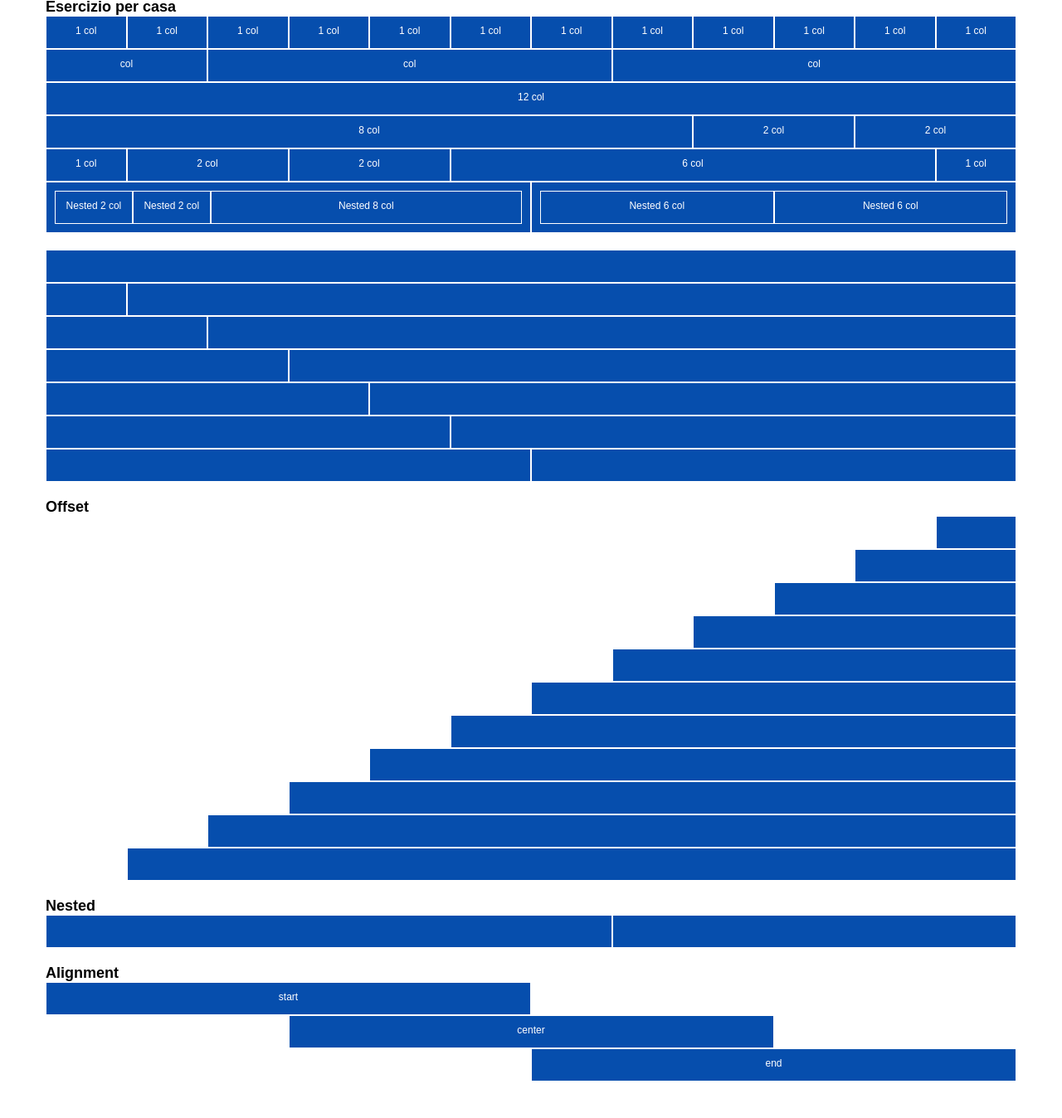
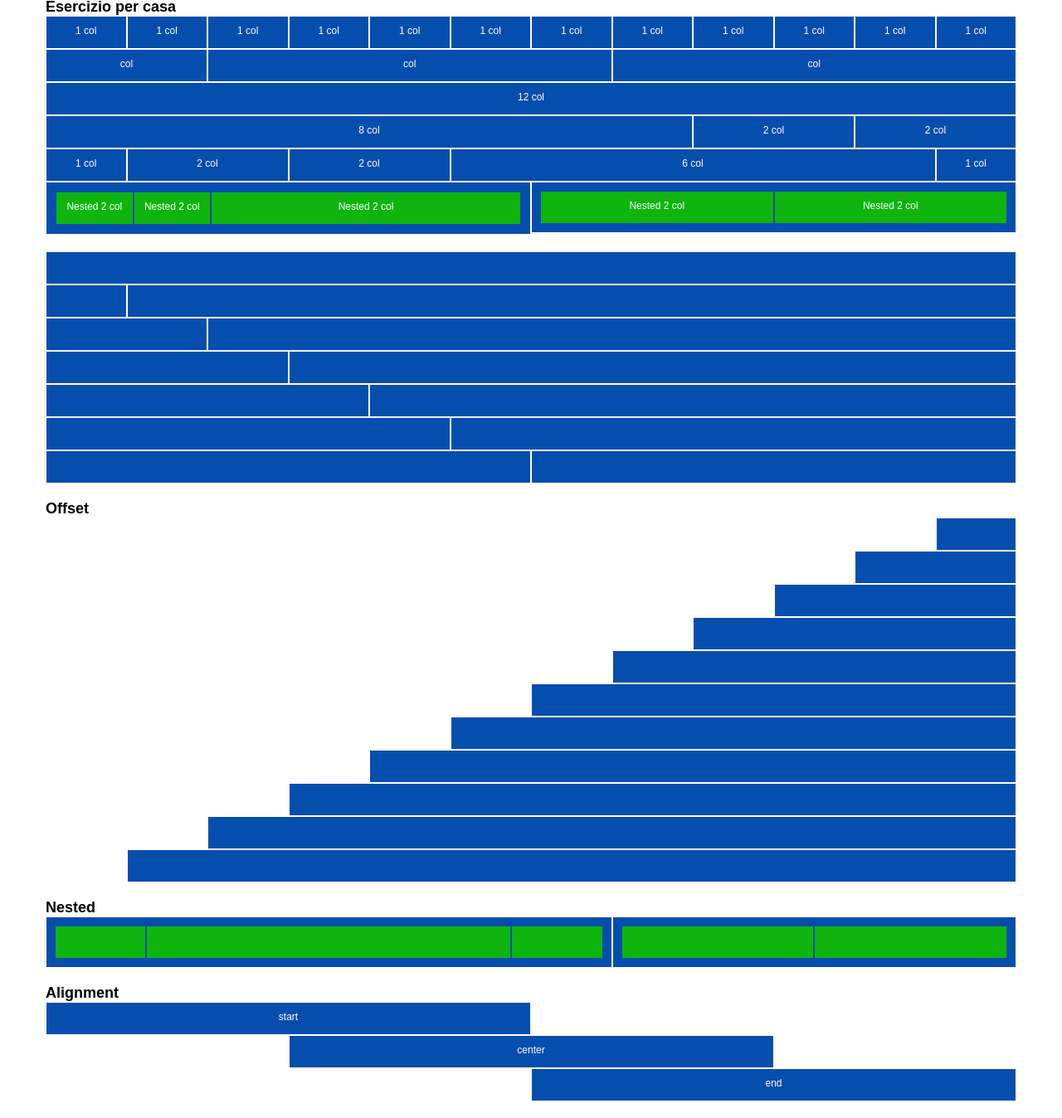
Before and after one commit to FrancescoFolgheraiter/html-css-12bool, a plain HTML site: page index.html in a window 1280 px wide. Shown: the part 2-1350 px from the top of the page at 83% size. Before the commit the page ends 1326 px from the top, so only its background shows below. Drawn offline with Linux system fonts and the light colour scheme.

Commit message:
add style card

```diff
--- a/css/style.css
+++ b/css/style.css
@@ -17,7 +17,7 @@ html{
     font-size: 12px;
 }
 
-.row>*{
+.card{
     border:1px solid white;
     color:white;
     text-align: center;
@@ -29,6 +29,7 @@ html{
 
 .bg-green{
     background-color:rgb(15, 180, 15);
+    border:1px solid #064ead;
 }
 
 .margin-bot{
--- a/index.html
+++ b/index.html
@@ -20,58 +20,62 @@
                 Esercizio per casa
             </h2>
             <div class="row margin-bot">
-                <div class="col-1">1 col</div>
-                <div class="col-1">1 col</div>
-                <div class="col-1">1 col</div>
-                <div class="col-1">1 col</div>
-                <div class="col-1">1 col</div>
-                <div class="col-1">1 col</div>
-                <div class="col-1">1 col</div>
-                <div class="col-1">1 col</div>
-                <div class="col-1">1 col</div>
-                <div class="col-1">1 col</div>
-                <div class="col-1">1 col</div>
-                <div class="col-1">1 col</div>
-                <div class="col-2">col</div>
-                <div class="col">col</div>
-                <div class="col">col</div>
-                <div class="col-12">12 col</div>
-                <div class="col-8">8 col</div>
-                <div class="col-2">2 col</div>
-                <div class="col-2">2 col</div>
-                <div class="col-1">1 col</div>
-                <div class="col-2">2 col</div>
-                <div class="col-2">2 col</div>
-                <div class="col-6">6 col</div>
-                <div class="col-1">1 col</div>
+                <div class="col-1"><div class="card">1 col</div></div>
+                <div class="col-1"><div class="card">1 col</div></div>
+                <div class="col-1"><div class="card">1 col</div></div>
+                <div class="col-1"><div class="card">1 col</div></div>
+                <div class="col-1"><div class="card">1 col</div></div>
+                <div class="col-1"><div class="card">1 col</div></div>
+                <div class="col-1"><div class="card">1 col</div></div>
+                <div class="col-1"><div class="card">1 col</div></div>
+                <div class="col-1"><div class="card">1 col</div></div>
+                <div class="col-1"><div class="card">1 col</div></div>
+                <div class="col-1"><div class="card">1 col</div></div>
+                <div class="col-1"><div class="card">1 col</div></div>
+                <div class="col-2"><div class="card">col</div></div>
+                <div class="col"><div class="card">col</div></div>
+                <div class="col"><div class="card">col</div></div>
+                <div class="col-12"><div class="card">12 col</div></div>
+                <div class="col-8"><div class="card">8 col</div></div>
+                <div class="col-2"><div class="card">2 col</div></div>
+                <div class="col-2"><div class="card">2 col</div></div>
+                <div class="col-1"><div class="card">1 col</div></div>
+                <div class="col-2"><div class="card">2 col</div></div>
+                <div class="col-2"><div class="card">2 col</div></div>
+                <div class="col-6"><div class="card">6 col</div></div>
+                <div class="col-1"><div class="card">1 col</div></div>
                 <div class="col">
+                    <div class="card">
                     <div class="row bg-green">
-                        <div class="col-2">Nested 2 col</div>
-                        <div class="col-2">Nested 2 col</div>
-                        <div class="col-8">Nested 8 col</div>
+                        <div class="col-2"><div class="card bg-green">Nested 2 col</div></div>
+                        <div class="col-2"><div class="card bg-green">Nested 2 col</div></div>
+                        <div class="col-8"><div class="card bg-green">Nested 2 col</div></div>
+                    </div>
                     </div>
                 </div>
                 <div class="col">
-                    <div class="row bg-green">
-                        <div class="col-6">Nested 6 col</div>
-                        <div class="col-6">Nested 6 col</div>
+                    <div class="card">
+                        <div class="row">
+                            <div class="col-6"><div class="card bg-green">Nested 2 col</div></div>
+                            <div class="col-6"><div class="card bg-green">Nested 2 col</div></div>
+                        </div>
                     </div>
                 </div>
             </div>
             <div class="row margin-bot">
-                <div class="col-12"></div>
-                <div class="col-1"></div>
-                <div class="col-11"></div>
-                <div class="col-2"></div>
-                <div class="col-10"></div>
-                <div class="col-3"></div>
-                <div class="col-9"></div>
-                <div class="col-4"></div>
-                <div class="col-8"></div>
-                <div class="col-5"></div>
-                <div class="col-7"></div>
-                <div class="col-6"></div>
-                <div class="col-6"></div>
+                <div class="col-12"><div class="card"></div></div>
+                <div class="col-1"><div class="card"></div></div>
+                <div class="col-11"><div class="card"></div></div>
+                <div class="col-2"><div class="card"></div></div>
+                <div class="col-10"><div class="card"></div></div>
+                <div class="col-3"><div class="card"></div></div>
+                <div class="col-9"><div class="card"></div></div>
+                <div class="col-4"><div class="card"></div></div>
+                <div class="col-8"><div class="card"></div></div>
+                <div class="col-5"><div class="card"></div></div>
+                <div class="col-7"><div class="card"></div></div>
+                <div class="col-6"><div class="card"></div></div>
+                <div class="col-6"><div class="card"></div></div>
             </div>
         </div>
     </header>
@@ -82,32 +86,43 @@
         <div class="container">
             <h2>Offset</h2>
             <div class="row margin-bot">
-                <div class="col-offset-11 col-1"></div>
-                <div class="col-offset-10 col-2"></div>
-                <div class="col-3 col-offset-9"></div>
-                <div class="col-4 col-offset-8"></div>
-                <div class="col-5 col-offset-7"></div>
-                <div class="col-6 col-offset-6"></div>
-                <div class="col-7 col-offset-5"></div>
-                <div class="col-8 col-offset-4"></div>
-                <div class="col-9 col-offset-3"></div>
-                <div class="col-10 col-offset-2"></div>
-                <div class="col-11 col-offset-1"></div>
+                <div class="col-offset-11 col-1"><div class="card"></div></div>
+                <div class="col-offset-10 col-2"><div class="card"></div></div>
+                <div class="col-3 col-offset-9"><div class="card"></div></div>
+                <div class="col-4 col-offset-8"><div class="card"></div></div>
+                <div class="col-5 col-offset-7"><div class="card"></div></div>
+                <div class="col-6 col-offset-6"><div class="card"></div></div>
+                <div class="col-7 col-offset-5"><div class="card"></div></div>
+                <div class="col-8 col-offset-4"><div class="card"></div></div>
+                <div class="col-9 col-offset-3"><div class="card"></div></div>
+                <div class="col-10 col-offset-2"><div class="card"></div></div>
+                <div class="col-11 col-offset-1"><div class="card"></div></div>
             </div>
             <h2>Nested</h2>
             <div class="row margin-bot">
                 <div class="col">
-
+                    <div class="card">
+                        <div class="row">
+                            <div class="col-2"><div class="card bg-green"></div></div>
+                            <div class="col"><div class="card bg-green"></div></div>
+                            <div class="col-2"><div class="card bg-green"></div></div>
+                        </div>
+                    </div>
                 </div>
                 <div class="col-5">
-
+                    <div class="card">
+                        <div class="row">
+                            <div class="col"><div class="card bg-green"></div></div>
+                            <div class="col"><div class="card bg-green"></div></div>
+                        </div>
+                    </div>
                 </div>
             </div>
             <h2>Alignment</h2>
             <div class="row margin-bot">
-                <div class="col-6">start</div>
-                <div class="col-6 col-offset-3">center</div>
-                <div class="col-6 col-offset-6">end</div>
+                <div class="col-6"><div class="card">start</div></div>
+                <div class="col-6 col-offset-3"><div class="card">center</div></div>
+                <div class="col-6 col-offset-6"><div class="card">end</div></div>
             </div>
         </div>
     </main>
```
